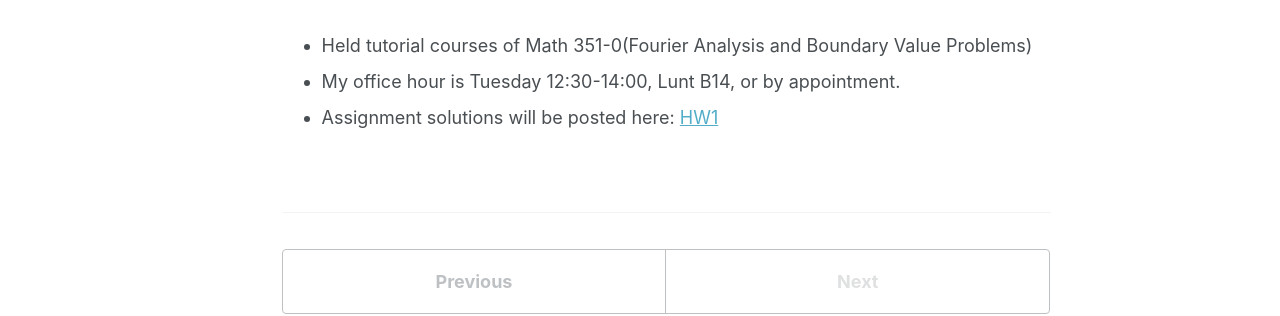
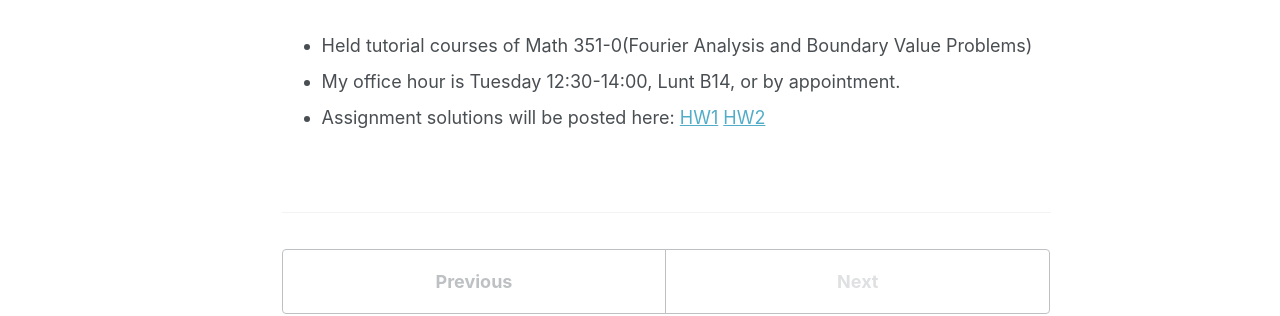
Before and after one commit to zhc515/zhc515.github.io, a Jekyll site: the page built from _teaching/2024-fall-teaching-2.md, in a window 1280 px wide. Shown: the part 189-505 px from the top of the page. Built offline with Jekyll 4.4.1, drawn with Linux system fonts in a browser that asks for light colours.

Commit message:
Update 2024-fall-teaching-2.md

```diff
--- a/_teaching/2024-fall-teaching-2.md
+++ b/_teaching/2024-fall-teaching-2.md
@@ -12,3 +12,4 @@ location: "Evanston, US"
 - My office hour is Tuesday 12:30-14:00, Lunt B14, or by appointment.
 - Assignment solutions will be posted here:
 [HW1](http://zhc515.github.io/files/Math_351_HW1_solution.pdf)
+[HW2](http://zhc515.github.io/files/Math_351_HW2_solution.pdf)
```
